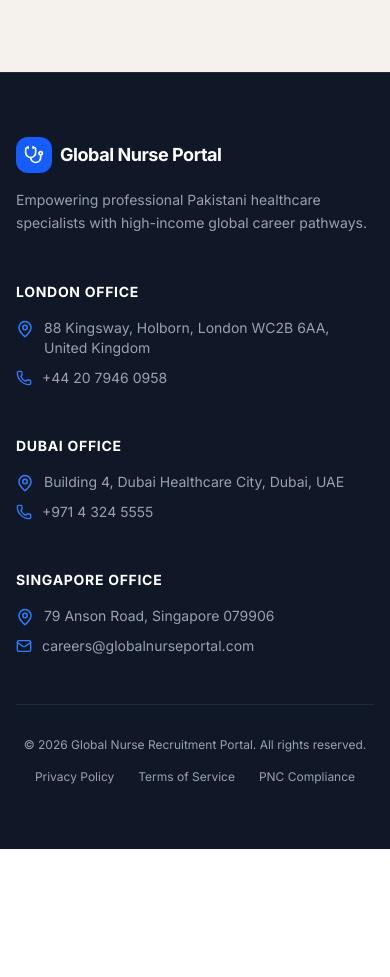
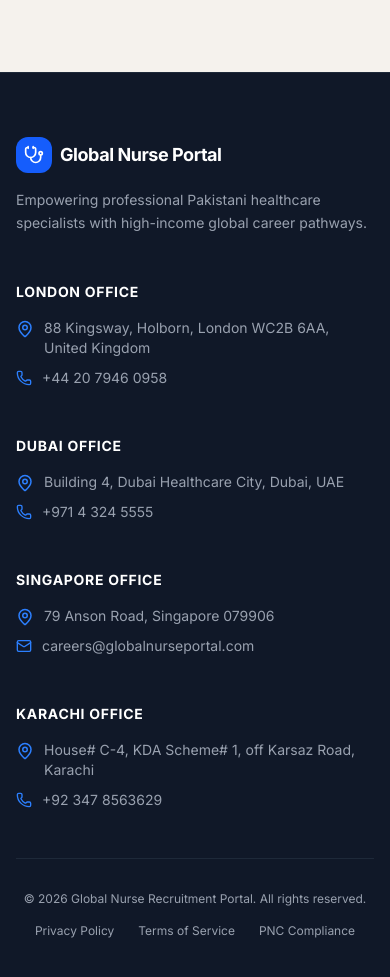
Before and after one commit to nursingcareinfo/international_nurses, a React (Vite) app: page / in a window 390 px wide. Shown: the part 4040-5017 px from the top of the page. Before the commit the page ends 4889 px from the top, so only its background shows below. Built offline with nearby package versions, Linux system fonts and the light colour scheme; no server answers.

Commit message:
feat: add Karachi office location to footer
Add Karachi office with address House# C-4, KDA Scheme# 1, off Karsaz Road, Karachi and phone +92 347 8563629

Ultraworked with [Sisyphus](https://github.com/code-yeongyu/oh-my-openagent)

Co-authored-by: Sisyphus <clio-agent@sisyphuslabs.ai>

```diff
--- a/src/components/Footer.tsx
+++ b/src/components/Footer.tsx
@@ -6,7 +6,7 @@
       <div className="max-w-7xl mx-auto px-4 sm:px-6 lg:px-8">
 
         {/* Main Footer Content */}
-        <div className="grid grid-cols-1 lg:grid-cols-4 gap-12">
+        <div className="grid grid-cols-1 md:grid-cols-2 lg:grid-cols-5 gap-12">
 
           {/* Brand Col */}
           <div className="space-y-4">
@@ -74,6 +74,23 @@
             </ul>
           </div>
 
+          {/* Karachi Office */}
+          <div className="space-y-4">
+            <h4 className="font-sans font-bold text-sm text-white tracking-wider uppercase">
+              Karachi Office
+            </h4>
+            <ul className="space-y-2.5 font-sans text-sm text-gray-400">
+              <li className="flex items-start gap-2.5">
+                <MapPin className="h-4.5 w-4.5 text-blue-500 shrink-0 mt-0.5" />
+                <span>House# C-4, KDA Scheme# 1, off Karsaz Road, Karachi</span>
+              </li>
+              <li className="flex items-center gap-2.5">
+                <Phone className="h-4 w-4 text-blue-500 shrink-0" />
+                <span>+92 347 8563629</span>
+              </li>
+            </ul>
+          </div>
+
         </div>
 
         {/* Divider & Copyright */}
```
